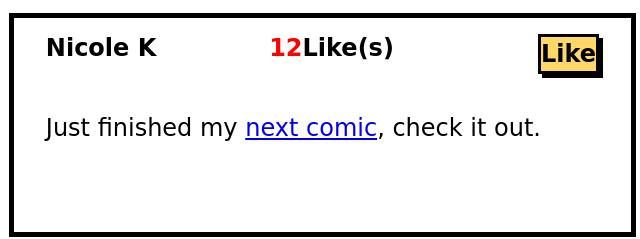
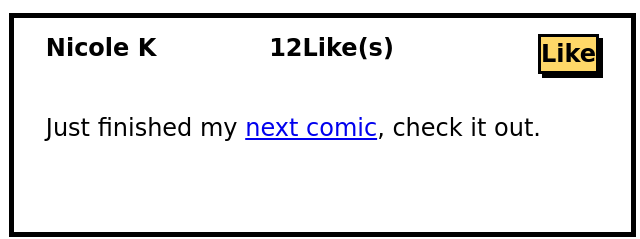
Before and after one commit to Kareem-124/Liking_Likes, a plain HTML site: page index.html in a window 1280 px wide. Shown: the part 420-659 px from the top of the page, 452-1092 px from the left. Drawn offline with Linux system fonts and the light colour scheme.

Commit message:
remove selector

```diff
--- a/style.css
+++ b/style.css
@@ -112,6 +112,3 @@ body{
     padding: 1rem;
     font-size: x-large;
 }
-.feedbackContainer:nth-child(2) .numberOfLikes{
-color: red;
-}
```
